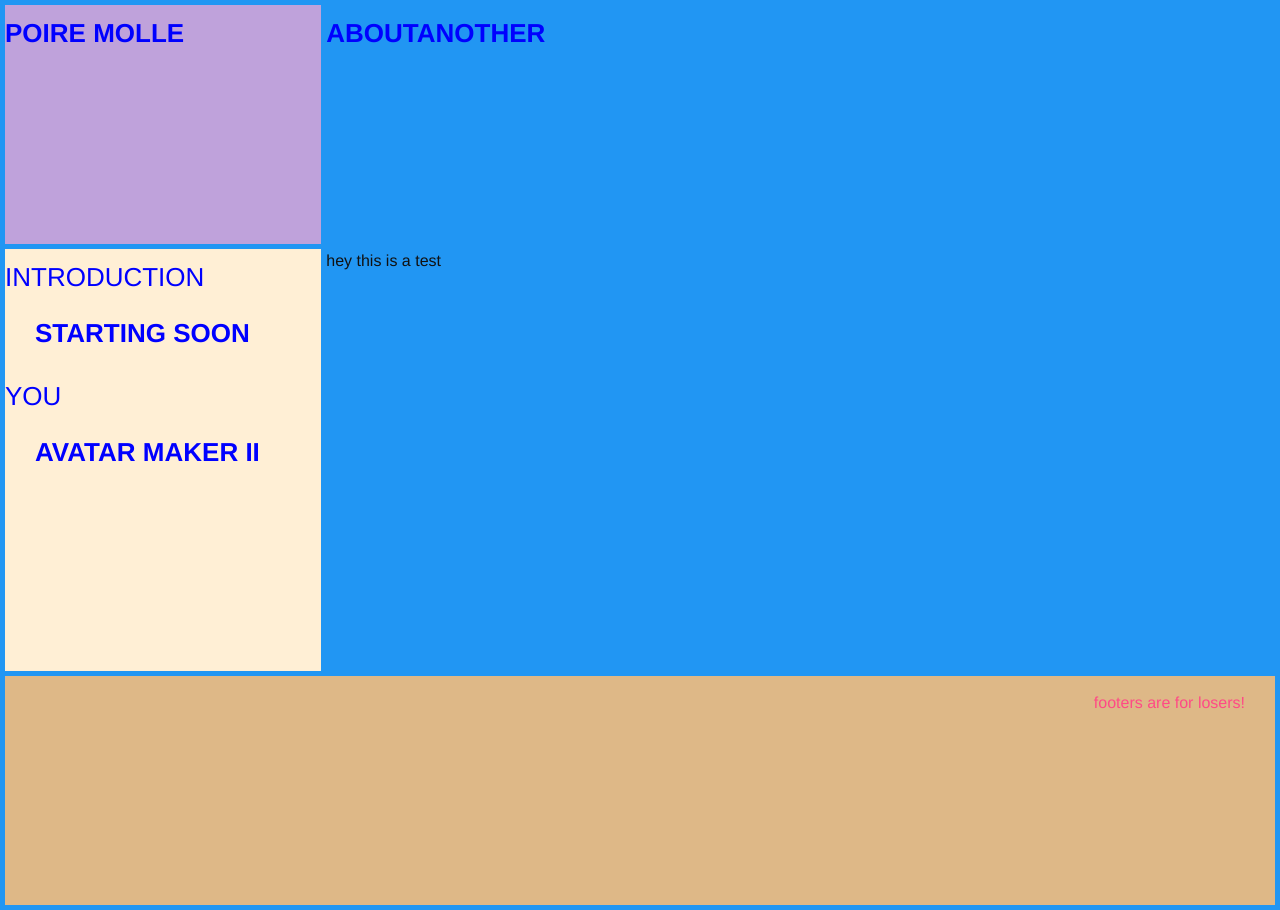
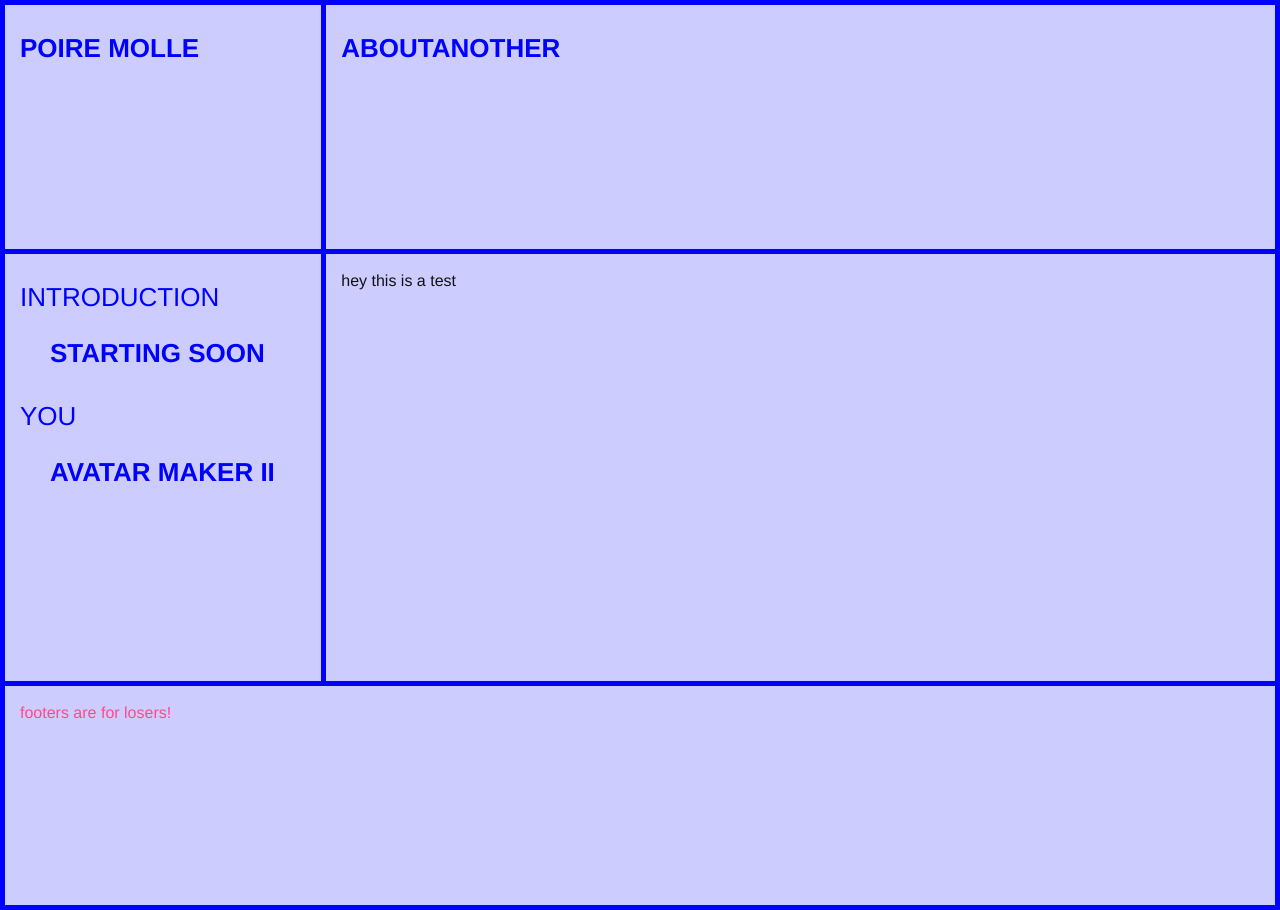
Before and after one commit to poiremolle/blog, a Jekyll site: the page built from index.md, in a window 1280 px wide. Built offline with Jekyll 4.4.1, drawn with Linux system fonts in a browser that asks for light colours.

Commit message:
styling grid and commenting out styling from old layout

```diff
--- a/_sass/minima/_layout.scss
+++ b/_sass/minima/_layout.scss
@@ -61,7 +61,7 @@
     "footer footer";
   grid-template-columns: 1fr 3fr;
   gap: 5px;
-  background-color: #2196F3;
+  background-color: $brand-color;
   padding: 5px;
 
   @include media-query($on-palm) {
@@ -69,11 +69,9 @@
   }
 }
 
-.container > div
-.container > main
-{
+.container > div {
   background-color: rgba(255, 255, 255, 0.8);
-  padding: 10px;
+  padding: $spacing-unit / 2;
 }
 
 .container > div.logo {
@@ -81,7 +79,7 @@
   @include shared-title-styles;
   min-width: 260px;
 
-  background-color: $title-color;
+  //background-color: $title-color;
 
   @include media-query($on-palm) {
     display: inline-block;
@@ -133,10 +131,10 @@
 .container > div.sidebar {
   grid-area: sidebar;
   @include base-nav-styles;
-  width: 100%;
-  flex: 0 0 25%;
+  // width: 100%;
+  // flex: 0 0 25%;
   list-style: none;
-  background-color: papayawhip;
+  //background-color: papayawhip;
   //border: 1px solid;
 
   >li {
@@ -171,14 +169,14 @@
 }
 .container > main.content {
   grid-area: content;
-  @include base-container-attributes($background-color);
+  //@include base-container-attributes($background-color);
   min-height: 100vh;
 }
 .container > div.footer {
   grid-area: footer;
-  @include base-container-attributes($footer-color);
+  //@include base-container-attributes($footer-color);
   justify-content: end;
-  padding: ($spacing-unit / 2) $spacing-unit 0 0;
+  //padding: ($spacing-unit / 2) $spacing-unit 0 0;
 }
 /**
  * Site header
```
